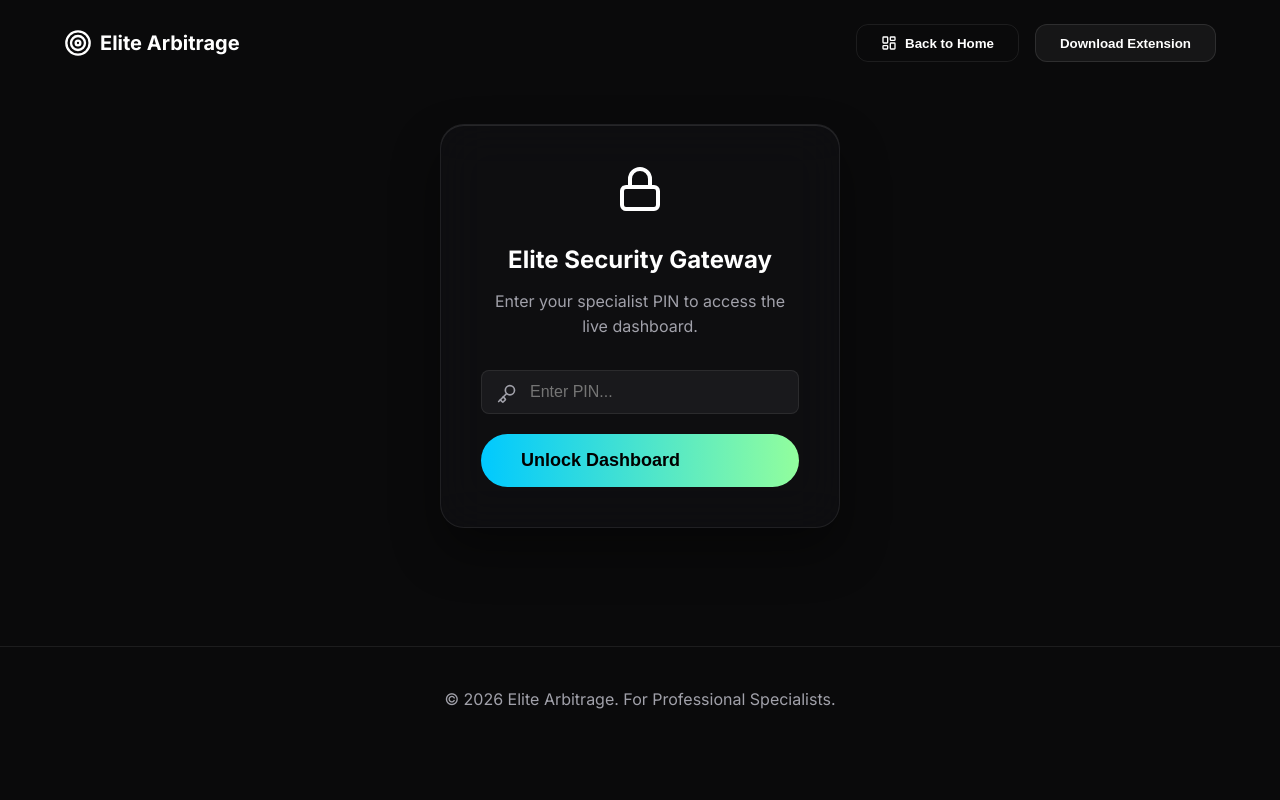
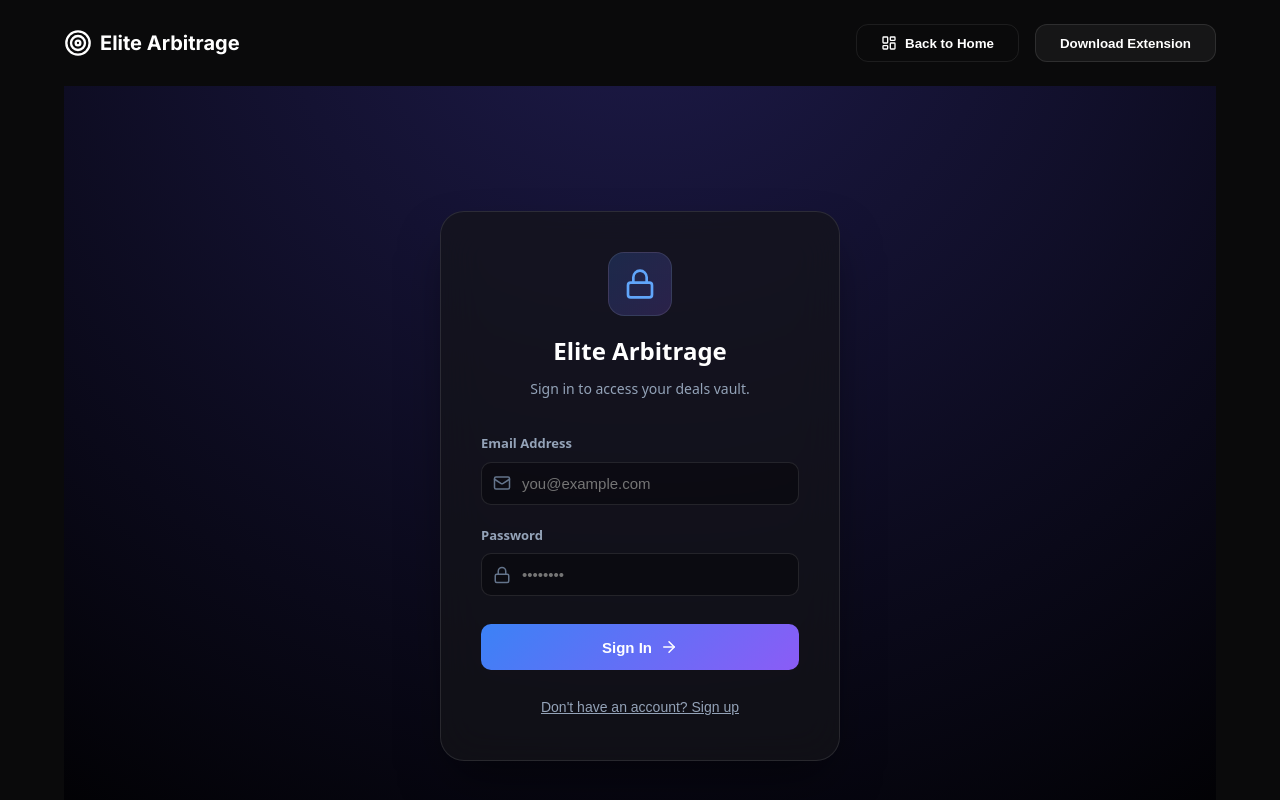
Before and after one commit to k26008004-bot/elite-arbitrage-finder, a React (Vite) app in the folder arbitrage-landing-page/: page / in a window 1280 px wide. Both pictures are taken after a click on the button "Live Dashboard". Shown: the top 800 px of the page. Built offline with nearby package versions, Linux system fonts and the light colour scheme; no server answers.

Commit message:
Feat: Add Firebase Auth Login System

```diff
--- a/arbitrage-landing-page/src/App.jsx
+++ b/arbitrage-landing-page/src/App.jsx
@@ -1,22 +1,31 @@
-import React, { useState } from 'react';
-import { ShoppingCart, Calculator, Target, Activity, ShieldCheck, ChevronRight, LayoutDashboard, Lock, Key } from 'lucide-react';
+import React, { useState, useEffect } from 'react';
+import { ShoppingCart, Calculator, Target, Activity, ShieldCheck, ChevronRight, LayoutDashboard, Lock, Key, LogOut } from 'lucide-react';
 import Dashboard from './Dashboard';
+import Login from './Login';
 import './index.css';
+import { onAuthStateChanged, signOut } from 'firebase/auth';
+import { auth } from './firebase_config';
 
 function App() {
   const [view, setView] = useState('landing');
-  const [isAuthenticated, setIsAuthenticated] = useState(false);
-  const [pin, setPin] = useState('');
-  const [loginError, setLoginError] = useState(false);
+  const [user, setUser] = useState(null);
+  const [loadingAuth, setLoadingAuth] = useState(true);
 
-  const handleLogin = (e) => {
-    e.preventDefault();
-    if (pin === 'ELITE2026') {
-      setIsAuthenticated(true);
-      setLoginError(false);
+  useEffect(() => {
+    if (auth) {
+      const unsubscribe = onAuthStateChanged(auth, (currentUser) => {
+        setUser(currentUser);
+        setLoadingAuth(false);
+      });
+      return () => unsubscribe();
     } else {
-      setLoginError(true);
-      setPin('');
+      setLoadingAuth(false);
+    }
+  }, []);
+
+  const handleLogout = async () => {
+    if (auth) {
+      await signOut(auth);
     }
   };
 
@@ -33,41 +42,26 @@ function App() {
               <LayoutDashboard size={16} style={{marginRight: '8px', display: 'inline-block', verticalAlign: 'text-bottom'}} />
               {view === 'landing' ? 'Live Dashboard' : 'Back to Home'}
             </button>
-            <button className="nav-cta bg-gradient">Download Extension</button>
+            {user && view === 'dashboard' ? (
+              <button className="nav-cta" onClick={handleLogout} style={{background: 'rgba(239, 68, 68, 0.1)', border: '1px solid rgba(239, 68, 68, 0.3)', color: '#f87171'}}>
+                <LogOut size={16} style={{marginRight: '8px', display: 'inline-block', verticalAlign: 'text-bottom'}} />
+                Sign Out
+              </button>
+            ) : (
+              <button className="nav-cta bg-gradient">Download Extension</button>
+            )}
           </div>
         </nav>
 
         {view === 'dashboard' ? (
-          isAuthenticated ? (
+          loadingAuth ? (
+            <div style={{ display: 'flex', justifyContent: 'center', alignItems: 'center', minHeight: '60vh' }}>
+              <div style={{ color: '#94a3b8' }}>Loading Security Gateway...</div>
+            </div>
+          ) : user ? (
             <Dashboard />
           ) : (
-            <div style={{ display: 'flex', justifyContent: 'center', alignItems: 'center', minHeight: '60vh' }}>
-              <div className="glass-panel" style={{ padding: '40px', maxWidth: '400px', width: '100%', textAlign: 'center' }}>
-                <Lock size={48} className="text-gradient" style={{ margin: '0 auto 20px auto' }} />
-                <h2 style={{ marginBottom: '10px' }}>Elite Security Gateway</h2>
-                <p style={{ color: 'var(--text-secondary)', marginBottom: '30px' }}>Enter your specialist PIN to access the live dashboard.</p>
-                <form onSubmit={handleLogin}>
-                  <div style={{ position: 'relative', marginBottom: '20px' }}>
-                    <Key size={20} style={{ position: 'absolute', left: '16px', top: '14px', color: 'var(--text-secondary)' }} />
-                    <input
-                      type="password"
-                      placeholder="Enter PIN..."
-                      value={pin}
-                      onChange={(e) => setPin(e.target.value)}
-                      style={{
-                        width: '100%', padding: '12px 16px 12px 48px',
-                        background: 'rgba(255,255,255,0.05)', border: '1px solid var(--glass-border)',
-                        borderRadius: '8px', color: 'white', fontSize: '16px'
-                      }}
-                    />
-                  </div>
-                  {loginError && <p style={{ color: '#ef4444', marginBottom: '15px', fontSize: '14px' }}>Access Denied. Invalid PIN.</p>}
-                  <button type="submit" className="cta-button bg-gradient" style={{ width: '100%' }}>
-                    Unlock Dashboard
-                  </button>
-                </form>
-              </div>
-            </div>
+            <Login />
           )
         ) : (
           <section className="hero">
--- /dev/null
+++ b/arbitrage-landing-page/src/Login.jsx
@@ -0,0 +1,204 @@
+import React, { useState } from 'react';
+import { Lock, Mail, ArrowRight, ShieldAlert } from 'lucide-react';
+import { signInWithEmailAndPassword, createUserWithEmailAndPassword } from 'firebase/auth';
+import { auth } from './firebase_config';
+
+const Login = () => {
+  const [isLogin, setIsLogin] = useState(true);
+  const [email, setEmail] = useState('');
+  const [password, setPassword] = useState('');
+  const [error, setError] = useState(null);
+  const [loading, setLoading] = useState(false);
+
+  const handleSubmit = async (e) => {
+    e.preventDefault();
+    setError(null);
+    setLoading(true);
+
+    try {
+      if (isLogin) {
+        await signInWithEmailAndPassword(auth, email, password);
+      } else {
+        await createUserWithEmailAndPassword(auth, email, password);
+      }
+    } catch (err) {
+      console.error(err);
+      if (err.code === 'auth/invalid-credential' || err.code === 'auth/wrong-password') {
+        setError('Invalid email or password.');
+      } else if (err.code === 'auth/email-already-in-use') {
+        setError('An account with this email already exists.');
+      } else if (err.code === 'auth/weak-password') {
+        setError('Password should be at least 6 characters.');
+      } else {
+        setError(err.message);
+      }
+    } finally {
+      setLoading(false);
+    }
+  };
+
+  return (
+    <div style={{
+      minHeight: '100vh',
+      display: 'flex',
+      alignItems: 'center',
+      justifyContent: 'center',
+      padding: '20px',
+      background: 'radial-gradient(circle at 50% -20%, #1e1b4b, #000000)',
+      fontFamily: 'system-ui, -apple-system, sans-serif'
+    }}>
+      <div style={{
+        background: 'rgba(20, 20, 25, 0.7)',
+        backdropFilter: 'blur(20px)',
+        border: '1px solid rgba(255, 255, 255, 0.1)',
+        padding: '40px',
+        borderRadius: '24px',
+        width: '100%',
+        maxWidth: '400px',
+        boxShadow: '0 25px 50px -12px rgba(0, 0, 0, 0.5)'
+      }}>
+
+        <div style={{ textAlign: 'center', marginBottom: '32px' }}>
+          <div style={{
+            display: 'inline-flex',
+            alignItems: 'center',
+            justifyContent: 'center',
+            width: '64px',
+            height: '64px',
+            borderRadius: '16px',
+            background: 'linear-gradient(135deg, rgba(59, 130, 246, 0.2), rgba(139, 92, 246, 0.2))',
+            border: '1px solid rgba(255, 255, 255, 0.1)',
+            marginBottom: '16px'
+          }}>
+            <Lock size={32} color="#60a5fa" />
+          </div>
+          <h1 style={{ color: 'white', margin: '0 0 8px 0', fontSize: '24px', fontWeight: 'bold' }}>
+            Elite Arbitrage
+          </h1>
+          <p style={{ color: '#94a3b8', margin: 0, fontSize: '14px' }}>
+            {isLogin ? 'Sign in to access your deals vault.' : 'Create an account to get started.'}
+          </p>
+        </div>
+
+        {error && (
+          <div style={{
+            background: 'rgba(239, 68, 68, 0.1)',
+            border: '1px solid rgba(239, 68, 68, 0.3)',
+            padding: '12px 16px',
+            borderRadius: '8px',
+            color: '#f87171',
+            fontSize: '14px',
+            marginBottom: '20px',
+            display: 'flex',
+            alignItems: 'flex-start',
+            gap: '8px'
+          }}>
+            <ShieldAlert size={18} style={{ flexShrink: 0, marginTop: '2px' }} />
+            <div>{error}</div>
+          </div>
+        )}
+
+        <form onSubmit={handleSubmit} style={{ display: 'flex', flexDirection: 'column', gap: '20px' }}>
+          <div>
+            <label style={{ display: 'block', color: '#94a3b8', fontSize: '13px', marginBottom: '8px', fontWeight: 600 }}>
+              Email Address
+            </label>
+            <div style={{ position: 'relative' }}>
+              <Mail size={18} color="#64748b" style={{ position: 'absolute', left: '12px', top: '50%', transform: 'translateY(-50%)' }} />
+              <input
+                type="email"
+                value={email}
+                onChange={(e) => setEmail(e.target.value)}
+                required
+                placeholder="you@example.com"
+                style={{
+                  width: '100%',
+                  padding: '12px 12px 12px 40px',
+                  background: 'rgba(0, 0, 0, 0.3)',
+                  border: '1px solid rgba(255, 255, 255, 0.1)',
+                  borderRadius: '10px',
+                  color: 'white',
+                  fontSize: '15px',
+                  outline: 'none',
+                  boxSizing: 'border-box'
+                }}
+              />
+            </div>
+          </div>
+
+          <div>
+            <label style={{ display: 'block', color: '#94a3b8', fontSize: '13px', marginBottom: '8px', fontWeight: 600 }}>
+              Password
+            </label>
+            <div style={{ position: 'relative' }}>
+              <Lock size={18} color="#64748b" style={{ position: 'absolute', left: '12px', top: '50%', transform: 'translateY(-50%)' }} />
+              <input
+                type="password"
+                value={password}
+                onChange={(e) => setPassword(e.target.value)}
+                required
+                placeholder="••••••••"
+                style={{
+                  width: '100%',
+                  padding: '12px 12px 12px 40px',
+                  background: 'rgba(0, 0, 0, 0.3)',
+                  border: '1px solid rgba(255, 255, 255, 0.1)',
+                  borderRadius: '10px',
+                  color: 'white',
+                  fontSize: '15px',
+                  outline: 'none',
+                  boxSizing: 'border-box'
+                }}
+              />
+            </div>
+          </div>
+
+          <button
+            type="submit"
+            disabled={loading}
+            style={{
+              width: '100%',
+              padding: '14px',
+              background: loading ? 'rgba(59, 130, 246, 0.5)' : 'linear-gradient(135deg, #3b82f6, #8b5cf6)',
+              color: 'white',
+              border: 'none',
+              borderRadius: '10px',
+              fontSize: '15px',
+              fontWeight: 600,
+              cursor: loading ? 'not-allowed' : 'pointer',
+              display: 'flex',
+              alignItems: 'center',
+              justifyContent: 'center',
+              gap: '8px',
+              marginTop: '8px',
+              transition: 'transform 0.1s'
+            }}
+          >
+            {loading ? 'Authenticating...' : (isLogin ? 'Sign In' : 'Create Account')}
+            {!loading && <ArrowRight size={18} />}
+          </button>
+        </form>
+
+        <div style={{ textAlign: 'center', marginTop: '24px' }}>
+          <button
+            type="button"
+            onClick={() => { setIsLogin(!isLogin); setError(null); }}
+            style={{
+              background: 'none',
+              border: 'none',
+              color: '#94a3b8',
+              fontSize: '14px',
+              cursor: 'pointer',
+              textDecoration: 'underline'
+            }}
+          >
+            {isLogin ? "Don't have an account? Sign up" : "Already have an account? Sign in"}
+          </button>
+        </div>
+
+      </div>
+    </div>
+  );
+};
+
+export default Login;
--- a/arbitrage-landing-page/src/firebase_config.js
+++ b/arbitrage-landing-page/src/firebase_config.js
@@ -1,5 +1,6 @@
 import { initializeApp } from "firebase/app";
 import { getDatabase } from "firebase/database";
+import { getAuth } from "firebase/auth";
 
 // ELITE SPECIALIST: PASTE YOUR FIREBASE PROJECT CONFIGURATION HERE
 // Example:
@@ -25,11 +26,13 @@ const firebaseConfig = {
 
 let app = null;
 let db = null;
+let auth = null;
 
 // Only initialize if the user actually pasted the config
 if (firebaseConfig.apiKey) {
   app = initializeApp(firebaseConfig);
   db = getDatabase(app);
+  auth = getAuth(app);
 }
 
-export { db };
+export { db, auth };
```
